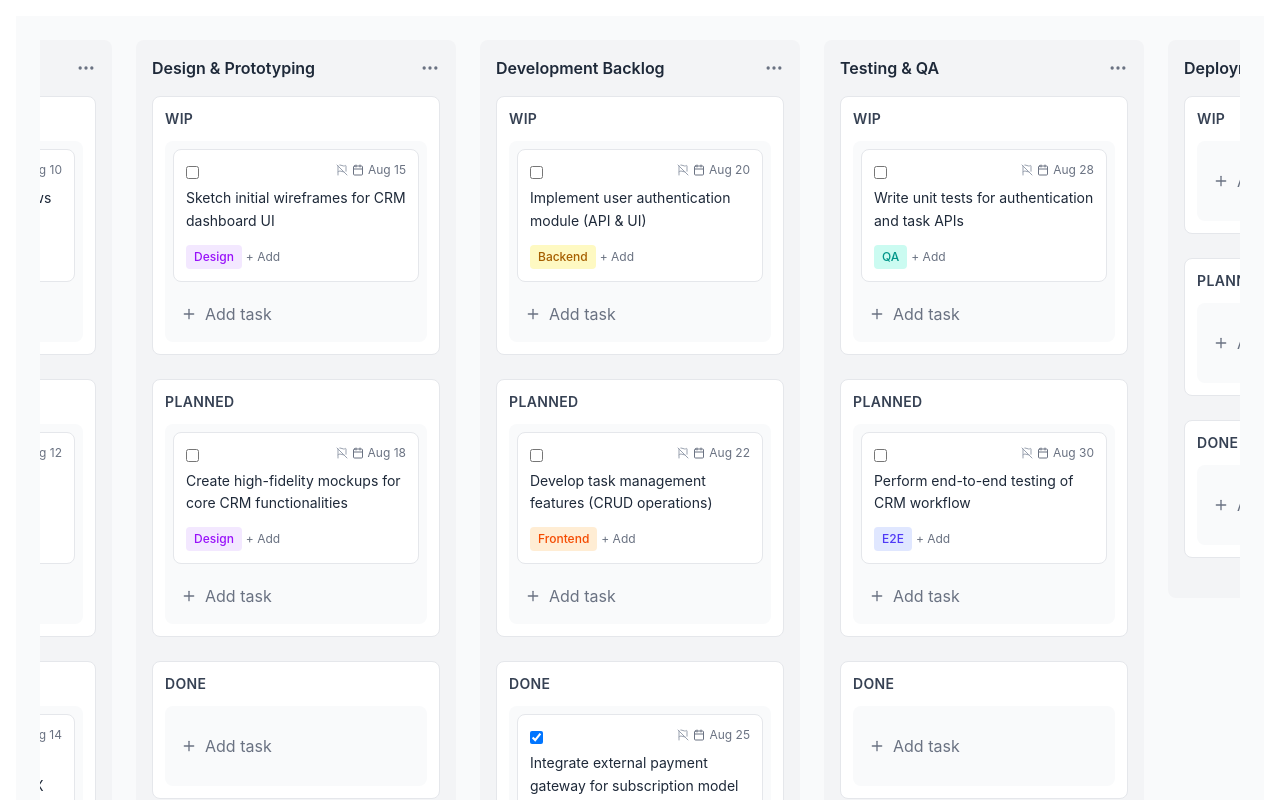
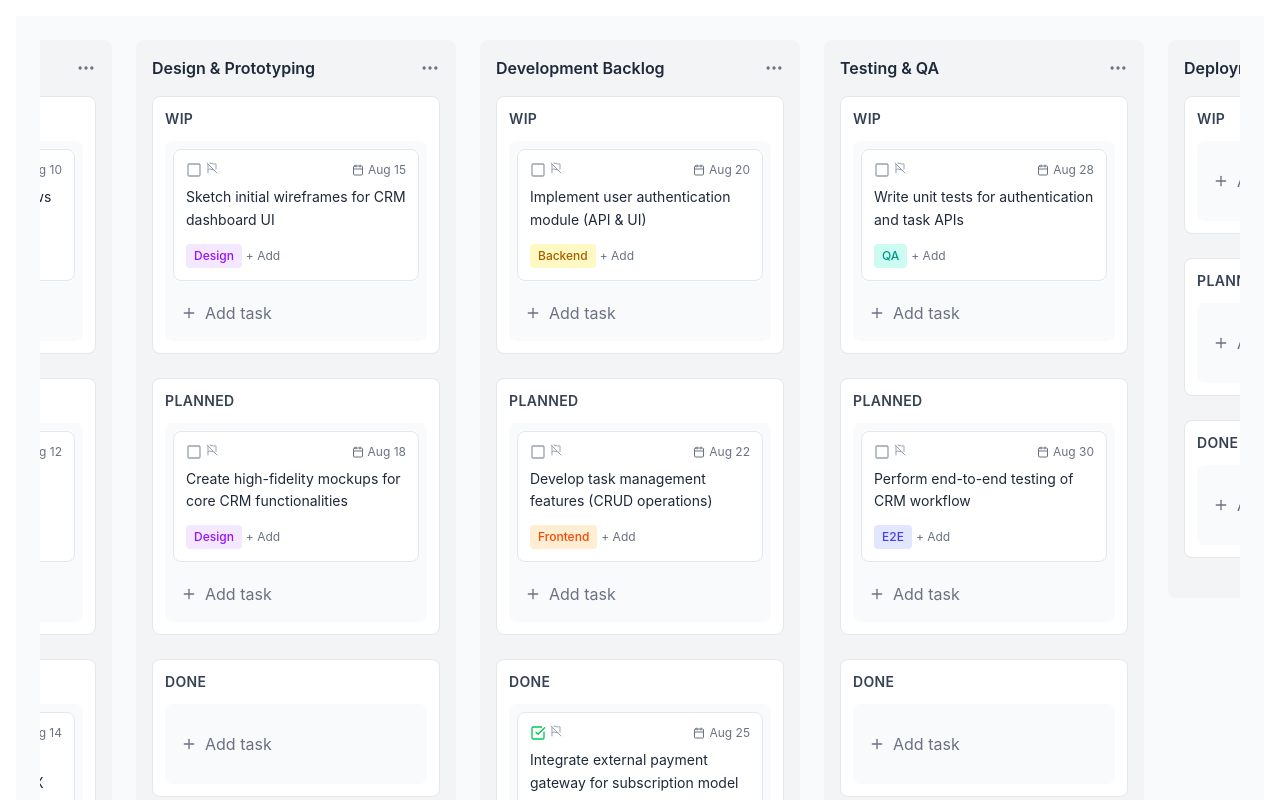
Before and after one commit to olegme/get-craftly-app, a React (Vite) app: page / in a window 1280 px wide. Shown: the top 800 px of the page. Built offline with nearby package versions, Linux system fonts and the light colour scheme.

Commit message:
feat: Replace checkbox with icons for card completion and make calendar icon clickable

```diff
--- a/src/components/Card/DraggableCard.jsx
+++ b/src/components/Card/DraggableCard.jsx
@@ -1,10 +1,10 @@
 import React, { useState, useEffect, useRef } from 'react';
-import { Calendar, Flag, FlagOff } from 'lucide-react';
+import { Calendar, Flag, FlagOff, CheckSquare, Square } from 'lucide-react';
 import { useDrag } from 'react-dnd';
 import { ItemTypes } from './ItemTypes';
 import { Tags } from './Tags';
 
-export const DraggableCard = ({ card, columnId, rowIndex, updateCardTitle, updateCardTags, availableTags, addNewTag, toggleCardPriority, toggleCardCompleted }) => {
+export const DraggableCard = ({ card, columnId, rowIndex, updateCardTitle, updateCardTags, availableTags, addNewTag, toggleCardPriority, toggleCardCompleted, updateCardDate }) => {
   const [isEditing, setIsEditing] = useState(false);
   const [title, setTitle] = useState(card.title);
   const inputRef = useRef(null);
@@ -63,7 +63,19 @@ export const DraggableCard = ({ card, columnId, rowIndex, updateCardTitle, updat
       className={`bg-white rounded-lg border border-gray-200 p-3 mb-3 cursor-move hover:shadow-md transition-shadow ${isDragging ? 'opacity-50' : 'opacity-100'}`}
     >
       <div className="flex items-start justify-between mb-2">
-        <input type="checkbox" checked={card.completed} onChange={() => toggleCardCompleted(card.id, columnId, rowIndex)} className="mt-1 rounded" />
+        {
+          card.completed ? (
+            <CheckSquare
+              className="w-4 h-4 mr-1 text-green-500 cursor-pointer"
+              onClick={() => toggleCardCompleted(card.id, columnId, rowIndex)}
+            />
+          ) : (
+            <Square
+              className="w-4 h-4 mr-1 text-gray-400 cursor-pointer"
+              onClick={() => toggleCardCompleted(card.id, columnId, rowIndex)}
+            />
+          )
+        }
 
         <div className="flex items-center text-xs text-gray-500">
           {
@@ -79,7 +91,9 @@ export const DraggableCard = ({ card, columnId, rowIndex, updateCardTitle, updat
               />
             )
           }
-          <Calendar className="w-3 h-3 mr-1" />
+        </div>
+        <div className="flex items-center text-xs text-gray-500 ml-auto">
+          <Calendar className="w-3 h-3 mr-1 cursor-pointer" onClick={() => updateCardDate(card.id, columnId, rowIndex, new Date().toLocaleDateString('en-US', { month: 'short', day: 'numeric' }))} />
           {card.date}
         </div>
       </div>
--- a/src/components/MainBoard.jsx
+++ b/src/components/MainBoard.jsx
@@ -13,7 +13,6 @@ const MainBoard = () => {
   const [availableTags, setAvailableTags] = useState([]);
   const [dialogOpen, setDialogOpen] = useState(false);
   const [laneToDelete, setLaneToDelete] = useState(null);
-  const [newCardTitle, setNewCardTitle] = useState('');
 
   useEffect(() => {
     getBoardData().then(data => {
```
